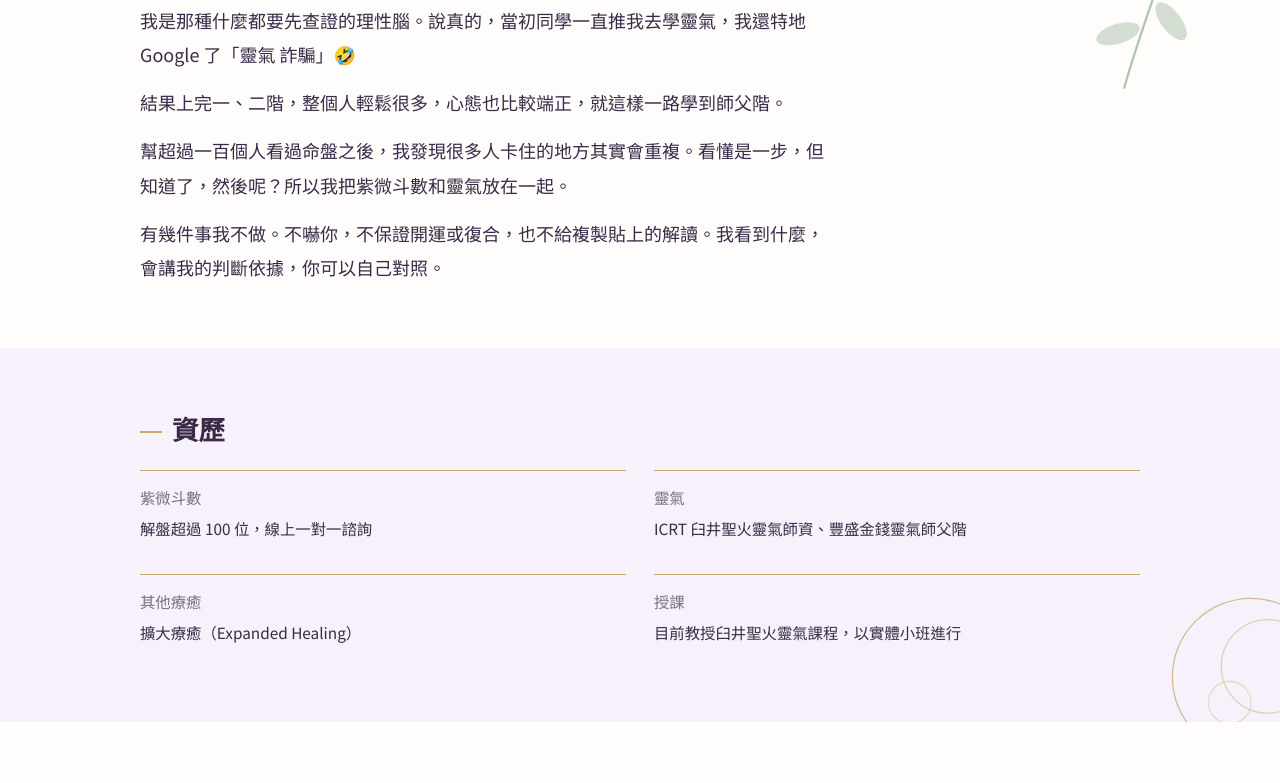
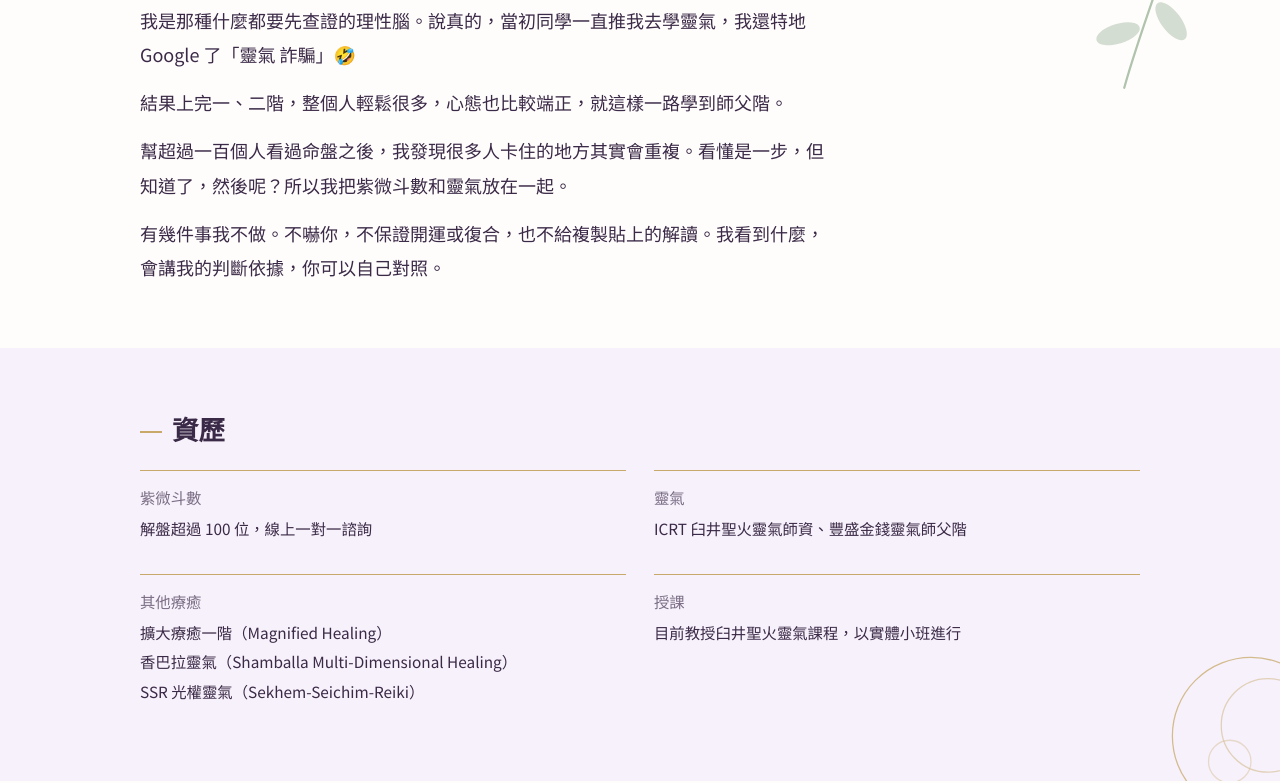
Before and after one commit to veraflying/vera-healingnocheckin, a plain HTML site: page about.html in a window 1280 px wide. Shown: the part 205-988 px from the top of the page. Drawn offline with Linux system fonts and the light colour scheme.

Commit message:
Update other healing credentials on about page
Add Shamballa Multi-Dimensional Healing and SSR, correct Magnified Healing name and level.

Co-Authored-By: Claude Fable 5.2 <noreply@anthropic.com>
Claude-Session: https://claude.ai/code/session_01FbnQPJxzhQuLAVqtqWR6TB

```diff
--- a/about.html
+++ b/about.html
@@ -35,7 +35,7 @@
   <dl class="creds">
     <div><dt>紫微斗數</dt><dd>解盤超過 100 位，線上一對一諮詢</dd></div>
     <div><dt>靈氣</dt><dd>ICRT 臼井聖火靈氣師資、豐盛金錢靈氣師父階</dd></div>
-    <div><dt>其他療癒</dt><dd>擴大療癒（Expanded Healing）</dd></div>
+    <div><dt>其他療癒</dt><dd>擴大療癒一階（Magnified Healing）<br>香巴拉靈氣（Shamballa Multi-Dimensional Healing）<br>SSR 光權靈氣（Sekhem-Seichim-Reiki）</dd></div>
     <div><dt>授課</dt><dd>目前教授臼井聖火靈氣課程，以實體小班進行</dd></div>
   </dl>
 </div></section>
--- a/site.css
+++ b/site.css
@@ -139,7 +139,7 @@ footer .wrap{display:flex;flex-direction:column;gap:12px}
   .voices{grid-template-columns:repeat(2,1fr)}
   .doors{grid-template-columns:repeat(2,1fr)}
   .creds{flex-direction:row;flex-wrap:wrap;gap:20px 28px;border-top:0}
-  .creds div{grid-template-columns:1fr;gap:2px;flex:1 1 40%;border-bottom:0;border-top:1.5px solid var(--gold);padding-top:12px}
+  .creds div{grid-template-columns:1fr;gap:2px;flex:1 1 40%;border-bottom:0;border-top:1.5px solid var(--gold);padding-top:12px;align-content:start}
   .band.sprig-r::before{width:170px;height:226px;right:3%;top:18px;opacity:.8}
   .band.sprig-l::before{width:150px;height:200px;left:2%}
 }
```
